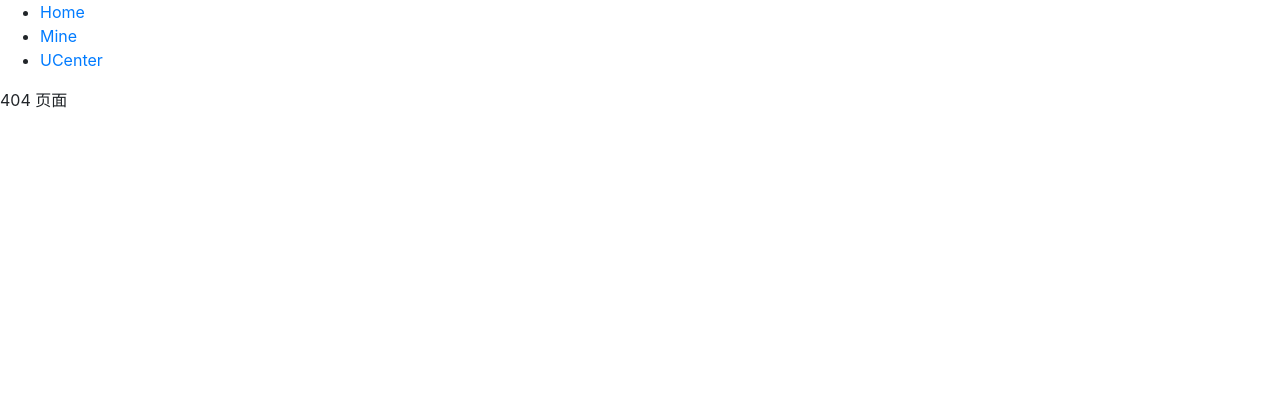
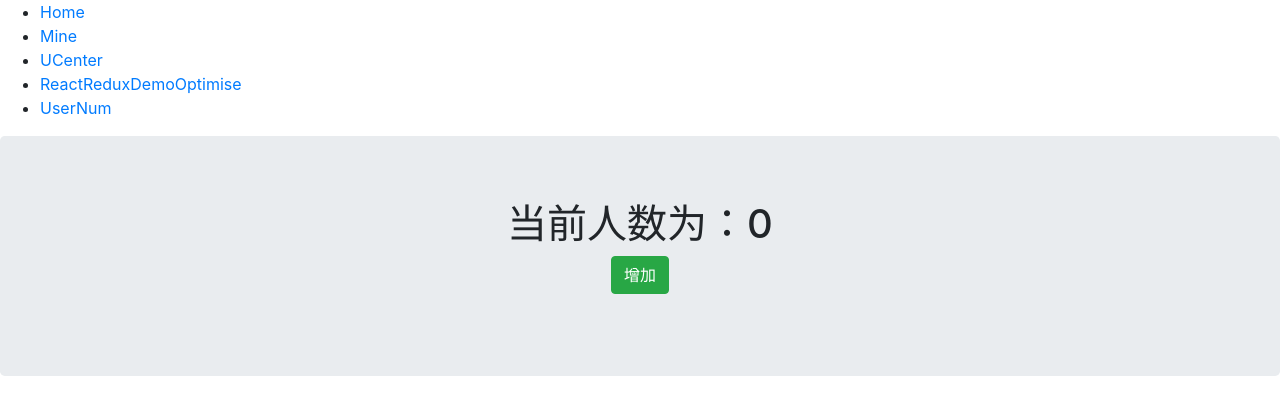
Before and after one commit to yangchaojun/react-base, a React (Create React App) app: page /user-num in a window 1280 px wide. Before the commit this address had no page. Shown: the top 414 px of the page. Built offline with nearby package versions, Linux system fonts and the light colour scheme.

Commit message:
添加combineReducer 和 applyMiddleware的使用

```diff
--- a/src/App.js
+++ b/src/App.js
@@ -9,6 +9,7 @@ import UCenter from "./pages/UCenter";
 import ReduxDemo from "./pages/ReduxDemo"
 import ReduxReactDemo from "./pages/ReduxReactDemo"
 import ReduxReactDemoOptimise from "./pages/ReduxReactDemoOptimise"
+import UserNum from "./pages/UserNum";
 
 function App() {
   return (
@@ -23,6 +24,7 @@ function App() {
           <Route path="/redux-demo" component={ReduxDemo}></Route>
           <Route path="/redux-react-demo" component={ReduxReactDemo}></Route>
           <Route path="/redux-react-demo-optimise" component={ReduxReactDemoOptimise}></Route>
+          <Route path="/user-num" component={UserNum}></Route>
           <Route component={NotFound}></Route>
         </Switch>
       </Router>
--- /dev/null
+++ b/src/actions/user.js
@@ -0,0 +1,7 @@
+import { ADD_USER } from '../types'
+
+export function addUser() {
+    return {
+        type: ADD_USER
+    }
+}
--- a/src/components/Nav/index.jsx
+++ b/src/components/Nav/index.jsx
@@ -7,6 +7,8 @@ const Nav = () => {
             <li><Link to="/home">Home</Link></li>
             <li><Link to="/mine">Mine</Link></li>
             <li><Link to="/mine/ucenter">UCenter</Link></li>
+            <li><Link to="/redux-react-demo-optimise">ReactReduxDemoOptimise</Link></li>
+            <li><Link to="/user-num">UserNum</Link></li>
         </ul>
     )
 }
--- a/src/pages/ReduxReactDemoOptimise.jsx
+++ b/src/pages/ReduxReactDemoOptimise.jsx
@@ -32,7 +32,7 @@ class ReduxReactDemo extends React.Component {
 
 const mapStateToProps = (state) => {
     return {
-        count: state
+        count: state.counter
     }
 }
 
--- /dev/null
+++ b/src/pages/UserNum.jsx
@@ -0,0 +1,32 @@
+import React from 'react'
+import { connect } from 'react-redux'
+import * as userActions from '../actions/user'
+import {bindActionCreators} from 'redux'
+
+class UserNum extends React.Component {
+    render() {
+        console.log(this.props)
+        return(
+            <h1 className="jumbotron text-center">
+                当前人数为：{this.props.userNum}
+                <p className="text-center">
+                    <button onClick={ () => this.props.userActions.addUser() } className="btn btn-success">增加</button>
+                </p>
+            </h1>
+        )
+    }
+}
+
+const mapStateToProps = (state) => {
+    return {
+        userNum: state.user
+    }
+}
+
+const mapDispatchToProps = (dispatch) => {
+    return {
+        userActions: bindActionCreators(userActions, dispatch)
+    }
+}
+
+export default connect(mapStateToProps, mapDispatchToProps)(UserNum)
--- /dev/null
+++ b/src/reducers/index.js
@@ -0,0 +1,10 @@
+import { combineReducers } from 'redux'
+import counter from './counter'
+import user from './user'
+
+const rootReducer = combineReducers({
+    counter,
+    user
+})
+
+export default rootReducer
--- /dev/null
+++ b/src/reducers/user.js
@@ -0,0 +1,11 @@
+import { ADD_USER } from '../types'
+const user = (state = 0, action) => {
+    switch(action.type) {
+        case ADD_USER:
+            return state + 1
+        default:
+            return state
+    }
+}
+
+export default user
--- a/src/store.js
+++ b/src/store.js
@@ -1,6 +1,16 @@
-import {createStore} from 'redux'
-import counter from './reducers/counter'
+import {createStore, applyMiddleware} from 'redux'
+// import counter from './reducers/counter'
 
-const store = createStore(counter)
+import rootReducer from './reducers'
+
+// logger中间件
+const logger = store => next => action => {
+    console.log('dispatch:', action)
+    let result = next(action)
+    console.log('state:', store.getState())
+    return result
+}
+
+const store = createStore(rootReducer, {}, applyMiddleware(logger))
 
 export default store
--- a/src/types/index.js
+++ b/src/types/index.js
@@ -1,2 +1,3 @@
 export const INCREMENT = 'INCREMENT'
 export const DECREMENT = 'DECREMENT'
+export const ADD_USER = 'ADD_USER'
```
